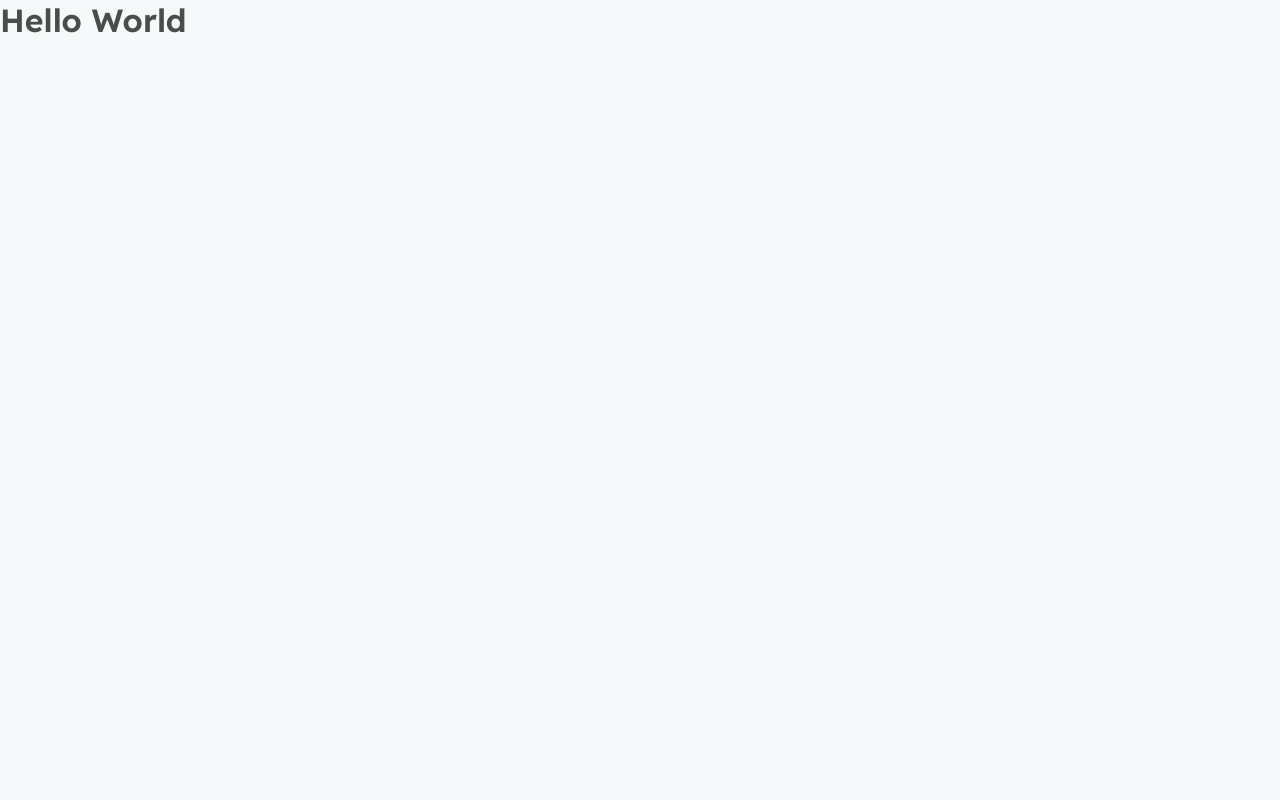
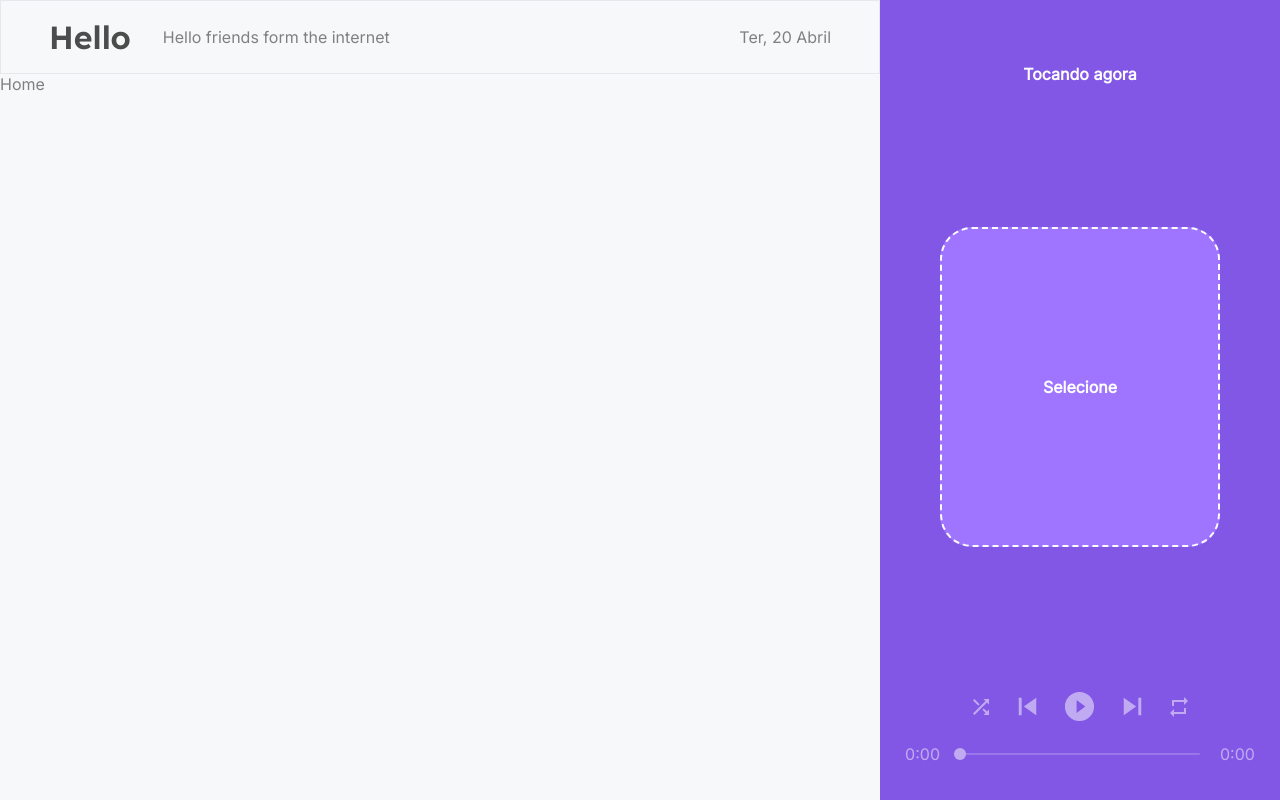
Before and after one commit to marcotmotta/nlw-5, a Next.js app: page / in a window 1280 px wide. Built offline with nearby package versions, Linux system fonts and the light colour scheme.

Commit message:
header and player

```diff
--- a/package.json
+++ b/package.json
@@ -8,6 +8,9 @@
     "start": "next start"
   },
   "dependencies": {
+    "@material-ui/core": "^4.11.3",
+    "@material-ui/icons": "^4.11.2",
+    "date-fns": "^2.21.1",
     "next": "10.1.3",
     "react": "17.0.2",
     "react-dom": "17.0.2",
--- /dev/null
+++ b/src/components/Header/Header.tsx
@@ -0,0 +1,24 @@
+import format from 'date-fns/format';
+import ptBR from 'date-fns/locale/pt-BR';
+
+import styles from './header.module.scss';
+
+export default function Header() {
+    const date = format(new Date(), 'EEEEEE, d MMMM', {
+        locale: ptBR
+    })
+
+    return (
+        <div className={styles.header}>
+            <h1 className={styles.title}>
+                Hello
+            </h1>
+            <p className={styles.description}>
+                Hello friends form the internet
+            </p>
+            <p className={styles.date}>
+                {date}
+            </p>
+        </div>
+    )
+}
--- /dev/null
+++ b/src/components/Header/header.module.scss
@@ -0,0 +1,20 @@
+.header {
+    display: flex;
+    align-items: center;
+    padding: 1rem;
+    border: solid 1px var(--gray-100);
+
+    .title {
+        margin-left: 2rem;
+    }
+
+    .description {
+        margin-left: 2rem;
+    }
+
+    .date {
+        margin-left: auto;
+        margin-right: 2rem;
+        text-transform: capitalize;
+    }
+}
--- /dev/null
+++ b/src/components/Player/Player.tsx
@@ -0,0 +1,33 @@
+import styles from './player.module.scss';
+
+import { Slider } from '@material-ui/core';
+import { PlayCircleFilled, SkipPrevious, SkipNext, Shuffle, Repeat } from '@material-ui/icons';
+
+export default function Player() {
+    return (
+        <div className={styles.player}>
+            <header>
+                <strong>Tocando agora</strong>
+            </header>
+            <div className={styles.emptyPlayer}>
+                <strong>Selecione</strong>
+            </div>
+            <footer className={styles.empty}>
+                <div className={styles.playerButttons}>
+                    <div className={styles.actions}>
+                        <Shuffle className={styles.btnAction}></Shuffle>
+                        <SkipPrevious className={styles.btnAction} fontSize="large"></SkipPrevious>
+                        <PlayCircleFilled className={`${styles.play} ${styles.btnAction}`} fontSize="large"></PlayCircleFilled>
+                        <SkipNext className={styles.btnAction} fontSize="large"></SkipNext>
+                        <Repeat className={styles.btnAction} ></Repeat>
+                    </div>
+                    <div className={styles.songBar}>
+                        <div>0:00</div>
+                        <Slider className={styles.progressBar}/>
+                        <div>0:00</div>
+                    </div>
+                </div>
+            </footer>
+        </div>
+    )
+}
--- /dev/null
+++ b/src/components/Player/player.module.scss
@@ -0,0 +1,66 @@
+.player {
+    height: 100vh;
+    width: 25rem;
+    background: var(--purple-500);
+    color: var(--white);
+    display: flex;
+    flex-direction: column;
+    justify-content: space-between;
+    align-items: center;
+
+    header {
+        margin-top: 4rem;
+    }
+
+    .emptyPlayer {
+        display: flex;
+        width: 70%;
+        height: 20rem;
+        background: var(--purple-300);
+        justify-content: center;
+        align-items: center;
+        border: 2px dashed var(--white);
+        border-radius: 2rem;
+    }
+
+    footer {
+        width: 100%;
+        margin-bottom: 2rem;
+
+        &.empty {
+            opacity: 0.5;
+        }
+
+        .playerButttons {
+            display: flex;
+            flex-direction: column;
+            justify-content: center;
+
+            .actions {
+                display: flex;
+                justify-content: space-around;
+                align-items: center;
+                padding: 0 5rem;
+                margin-bottom: 1rem;
+
+                .btnAction {
+                    cursor: pointer;
+                }
+            }
+
+            .songBar {
+                display: flex;
+                justify-content: center;
+                align-items: center;
+
+                .progressBar {
+                    margin-left: 20px;
+                    margin-right: 20px;
+                    width: 60%;
+                    background: transparent;
+                    color: white;
+                }
+            }
+        }
+    }
+}
--- a/src/pages/_app.tsx
+++ b/src/pages/_app.tsx
@@ -1,7 +1,19 @@
 import '../styles/global.scss'
+import styles from '../styles/app.module.scss';
+
+import Header from '../components/Header/Header';
+import Player from '../components/Player/Player';
 
 function MyApp({ Component, pageProps }) {
-  return <Component {...pageProps} />
+  return (
+    <div className={styles.app}>
+      <div className={styles.main}>
+        <Header />
+        <Component {...pageProps} />
+      </div>
+      <Player />
+    </div>
+  )
 }
 
 export default MyApp
--- a/src/pages/index.tsx
+++ b/src/pages/index.tsx
@@ -1,5 +1,7 @@
+import Header from '../components/Header/Header';
+
 export default function Home() {
   return (
-    <h1>Hello World</h1>
+    <div>Home</div>
   )
 }
--- /dev/null
+++ b/src/styles/app.module.scss
@@ -0,0 +1,7 @@
+.app {
+    display: flex;
+
+    .main {
+        flex: 1;
+    }
+}
```
Also changed, not shown: 1 other file (tests, documents, lock files or other folders).
